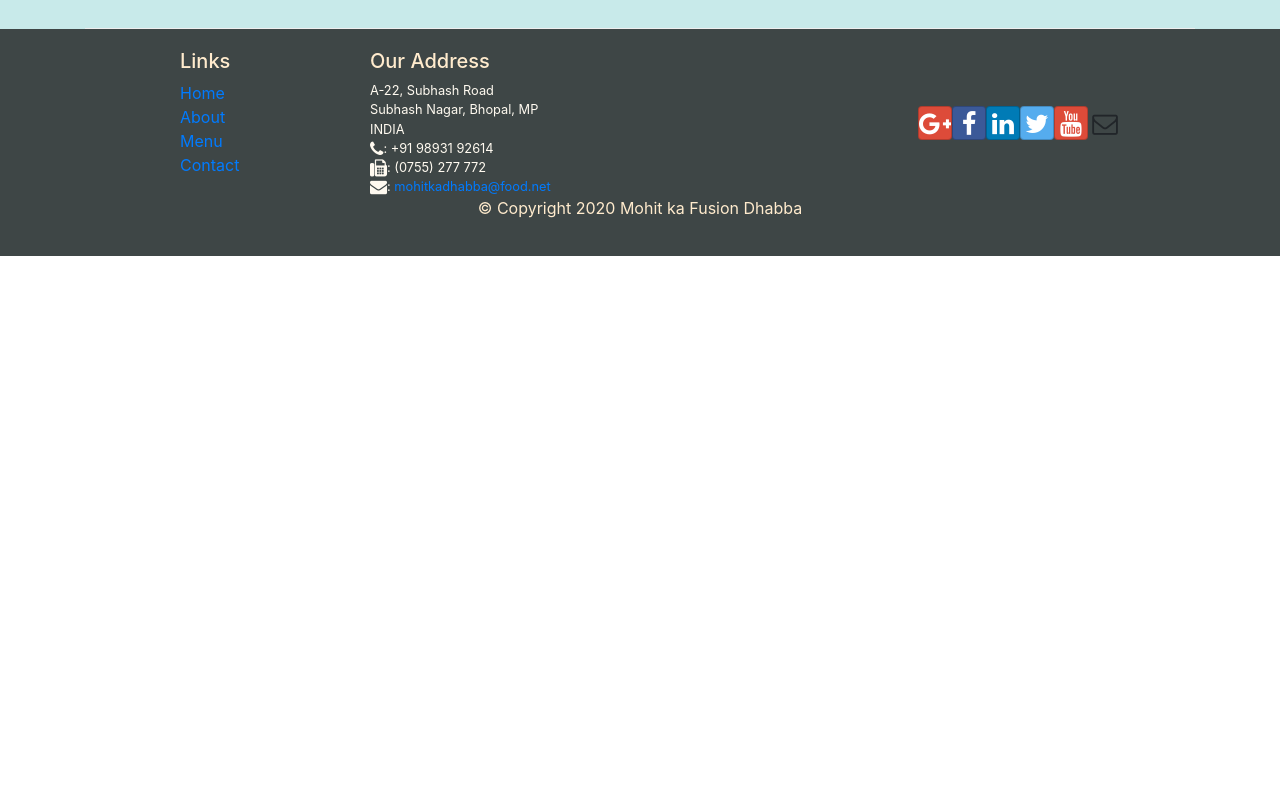
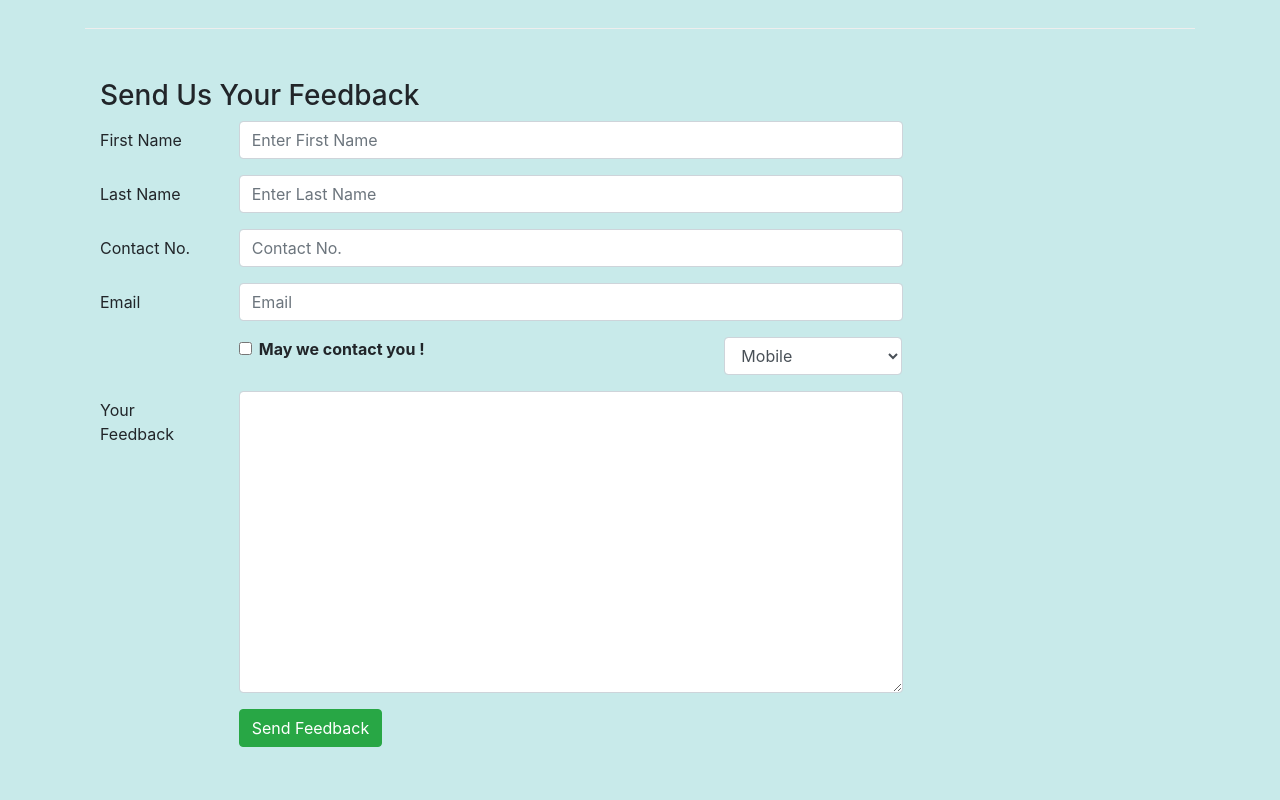
Before and after one commit to mohitm15/confusion, a React (Create React App) app: page /contactus in a window 1280 px wide. Shown: the part 940-1740 px from the top of the page. Before the commit the page ends 1196 px from the top, so only its background shows below. Built offline with nearby package versions, Linux system fonts and the light colour scheme.

Commit message:
Added controlled form for feedback

```diff
--- a/src/components/ContactComponent.js
+++ b/src/components/ContactComponent.js
@@ -1,8 +1,44 @@
-import React from 'react';
-import { Breadcrumb, BreadcrumbItem } from 'reactstrap';
+import React, { Component } from 'react';
+import { Breadcrumb, BreadcrumbItem, Button, Form, FormGroup, Label, Col, Input } from 'reactstrap';
 import { Link } from 'react-router-dom';
 
-function Contact(props) {
+class Contact extends Component {
+
+    constructor(props) {
+
+        super(props);
+
+        this.state = {
+            firstname: '',
+            lastname: '',
+            telnum: '',
+            email: '',
+            agree: false,
+            contactType: 'Tel.',
+            message: ''
+        }
+        this.handleSubmit = this.handleSubmit.bind(this);
+        this.handleInputChange = this.handleInputChange.bind(this);
+        // binding the functn with constructor
+    }
+
+    handleInputChange(event) {
+        const target = event.target;
+        const value = target.type === 'checkbox' ? target.checked : target.value;
+        const name = target.name;
+
+        this.setState({
+            [name]: value
+        })
+    }
+
+    handleSubmit(event){
+        console.log("Current STate :" + JSON.stringify(this.state));
+        alert("Current State :" + JSON.stringify(this.state));
+        event.preventDefault();
+
+    }
+    render() {
         return(
             <div className="container">
                 <div className="row">
@@ -42,8 +78,80 @@
                         </div>
                     </div>
                 </div>
+                <div className="row row-content">
+                    <div className="col-12">
+                        <h3>Send Us Your Feedback</h3>
+                    </div>
+                    <div className="col-12 col-md-9">
+                        <Form onSubmit={this.handleSubmit}>
+                            <FormGroup row>
+                                <Label htmlFor="firstname" md={2}>First Name</Label>
+                                <Col md={10}>
+                                    <Input type="text" id="firstname" name="firstname"
+                                     placeholder="Enter First Name"
+                                    value = {this.state.handleInputChange} />
+                                </Col>
+                            </FormGroup>
+                            <FormGroup row>
+                                <Label htmlFor="lastname" md={2}>Last Name</Label>
+                                <Col md={10}>
+                                    <Input type="text" id="lastname" name="lastname"
+                                     placeholder="Enter Last Name"
+                                    value = {this.state.handleInputChange} />
+                                </Col>
+                            </FormGroup>
+                            <FormGroup row>
+                                <Label htmlFor="telnum" md={2}>Contact No.</Label>
+                                <Col md={10}>
+                                    <Input type="tel" id="telnum" name="telnum"
+                                     placeholder="Contact No."
+                                    value = {this.state.handleInputChange} />
+                                </Col>
+                            </FormGroup>
+                            <FormGroup row>
+                                <Label htmlFor="email" md={2}>Email</Label>
+                                <Col md={10}>
+                                    <Input type="email" id="email" name="email"
+                                     placeholder="Email"
+                                    value = {this.state.handleInputChange} />
+                                </Col>
+                            </FormGroup>
+                            <FormGroup row>
+                                <Col md={{size: 6, offset:2}}>
+                                    <FormGroup check>
+                                        <Label check>
+                                            <Input type="checkbox" name="agree" value={this.state.handleInputChange}/> {' '}
+                                            <strong>May we contact you !</strong>
+                                        </Label>
+                                    </FormGroup>
+                                </Col>
+                                <Col md={{size: 3, offset:1}}>
+                                    <Input type="select" name="contactTtpe" value={this.state.handleInputChange}>
+                                        <option>Mobile</option>
+                                        <option>Email</option>
+                                    </Input>
+                                </Col>
+                            </FormGroup>
+                            <FormGroup row>
+                                <Label htmlFor="message" md={2}>Your Feedback</Label>
+                                <Col md={10}>
+                                    <Input type="textarea" id="message" name="message" rows="12"
+                                    value = {this.state.handleInputChange} />
+                                </Col>
+                            </FormGroup>
+                            <FormGroup row>
+                                <Col md={{size:10 , offset:2}}>
+                                    <Button type="submit" color="success">
+                                        Send Feedback
+                                    </Button>
+                                </Col>
+                            </FormGroup>
+                        </Form>
+                    </div>
+                </div>
             </div>
         );
     }
+}
 
 export default Contact;
```
Lines whose indentation alone changed are shown as unchanged.
